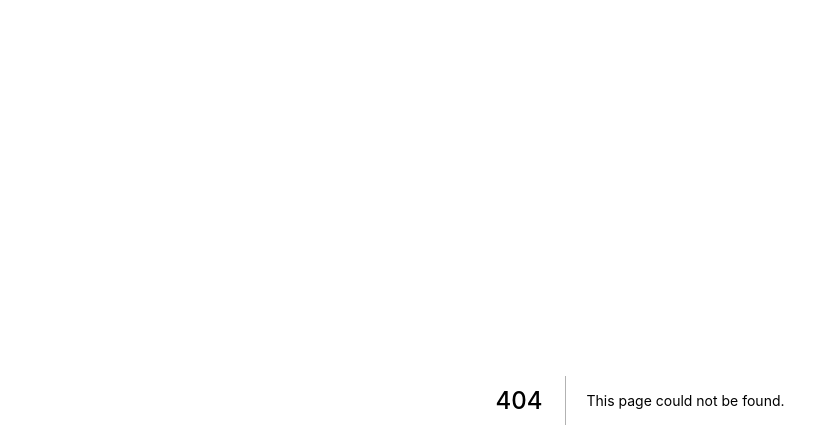
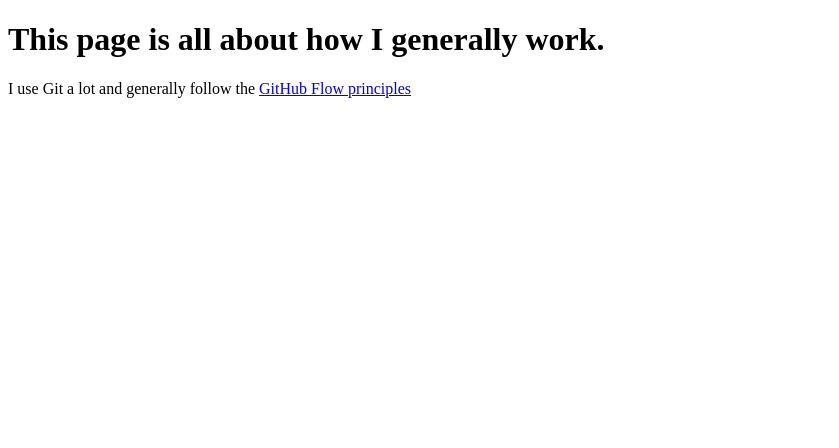
Before and after one commit to oreillyross/MyPortfolio, a Next.js app: page /howiwork in a window 1280 px wide. Before the commit this address had no page. Shown: the top 448 px of the page, without its empty margins (0-839 px from the left). Built offline with nearby package versions, Linux system fonts and the light colour scheme.

Commit message:
change to how export function in howiwork

```diff
--- /dev/null
+++ b/pages/howiwork.js
@@ -0,0 +1,17 @@
+import Link from "next/link";
+
+function Some() {
+  return (
+    <div>
+      <h1>This page is all about how I generally work.</h1>
+      <p>
+        I use Git a lot and generally follow the{" "}
+        <Link href="https://guides.github.com/introduction/flow/">
+          GitHub Flow principles
+        </Link>
+      </p>
+    </div>
+  );
+}
+
+export default Some;
--- a/pages/index.js
+++ b/pages/index.js
@@ -7,7 +7,7 @@ export default function IndexPage() {
       <Link href="/about">
         <a>About</a>
       </Link>
-      <Link href="/work">
+      <Link href="/howiwork">
         <a>Work</a>
       </Link>
     </div>
--- /dev/null
+++ b/pages/what.js
@@ -0,0 +1,3 @@
+export default function Some() {
+  return <div>som</div>;
+}
```
Also changed, not shown: pages/work.js (deleted, +0 -19 lines).
